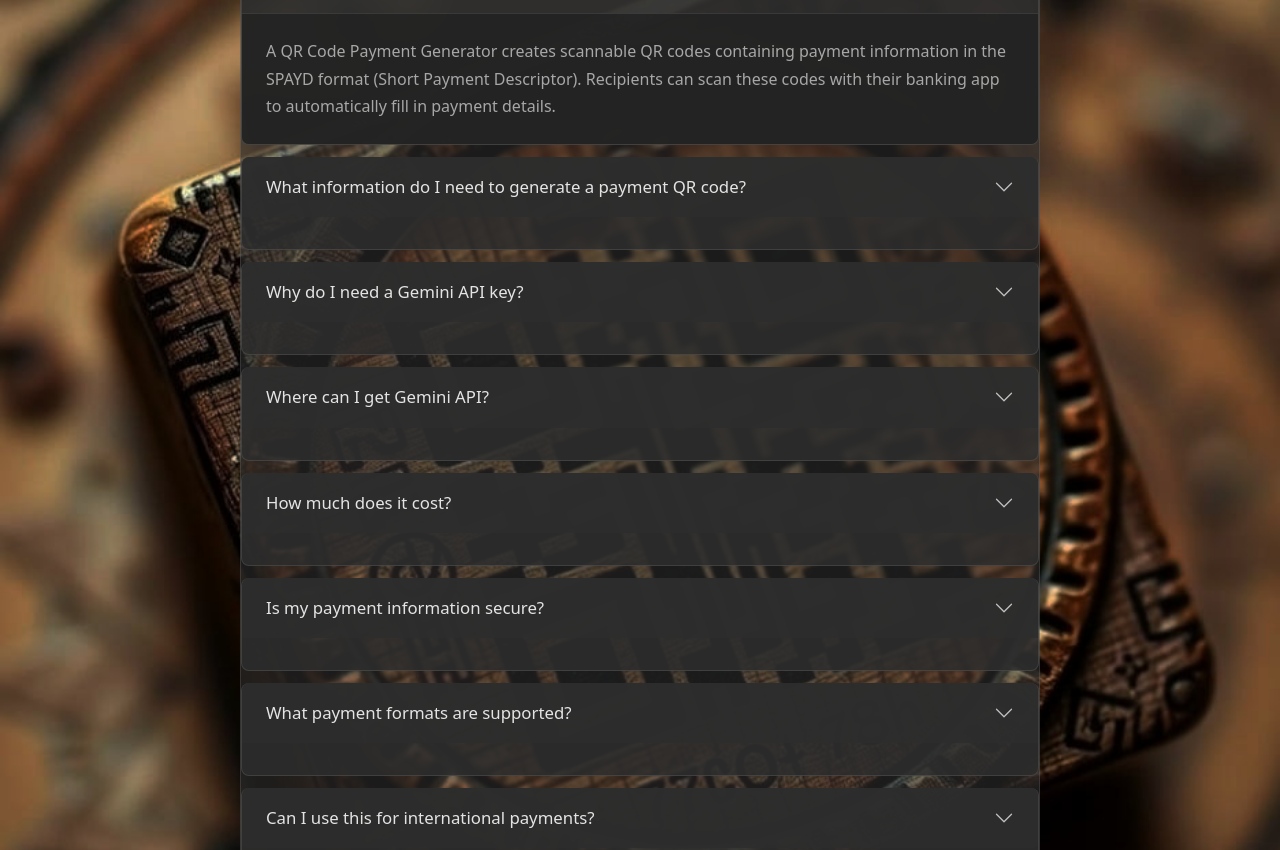
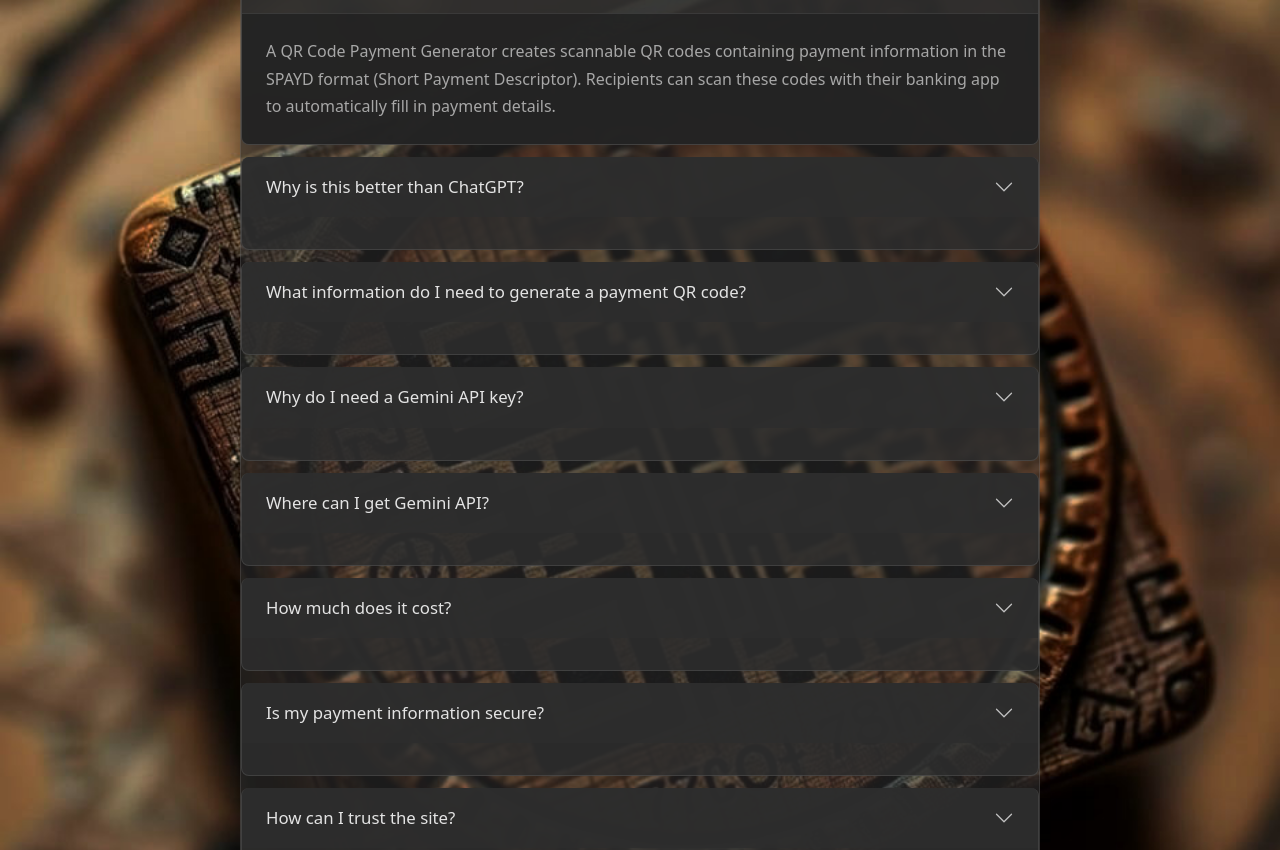
Before and after one commit to kosinal/qr-pay-code, a React (Vite) app: page / in a window 1280 px wide. Shown: the part 930-1780 px from the top of the page. Built offline with nearby package versions, Linux system fonts and the light colour scheme.

Commit message:
Add more QA.

```diff
--- a/src/components/FAQAccordion.tsx
+++ b/src/components/FAQAccordion.tsx
@@ -30,6 +30,11 @@ const faqData: FAQItem[] = [
       'A QR Code Payment Generator creates scannable QR codes containing payment information in the SPAYD format (Short Payment Descriptor). Recipients can scan these codes with their banking app to automatically fill in payment details.',
   },
   {
+    question: 'Why is this better than ChatGPT?',
+    answer:
+      'Running a prompt directly in ChatGPT was my initial idea how I though I can solve the process. After few tries I found out that the format of QRCode information needs to have some transformations, that were not so easy to express to ChatGPT so it would do it correctly all the time. That is why I decided for this small project.',
+  },
+  {
     question: 'What information do I need to generate a payment QR code?',
     answer:
       "You need basic payment details including the recipient's account number, bank code, amount (optional), currency, and optionally a payment message or variable symbol. Just describe the payment in natural language and the AI will extract the relevant information.",
@@ -52,6 +57,11 @@ const faqData: FAQItem[] = [
     question: 'Is my payment information secure?',
     answer:
       "Yes! Your API key and payment information are processed locally in your browser and sent directly to Google's Gemini API. No payment data is stored on our servers. The API key is only kept in your browser's memory during the session.",
+  },
+  {
+    question: 'How can I trust the site?',
+    answer:
+      'Never trust anyone on the internet only because they say so. I built this project mostly for myself and make it open source for others to use. You can always inspect whole code hosted on https://github.com/kosinal/qr-pay-code . If you are still in doubt, you can generate separate Gemini API a remove it just after usage.',
   },
   {
     question: 'What payment formats are supported?',
```
